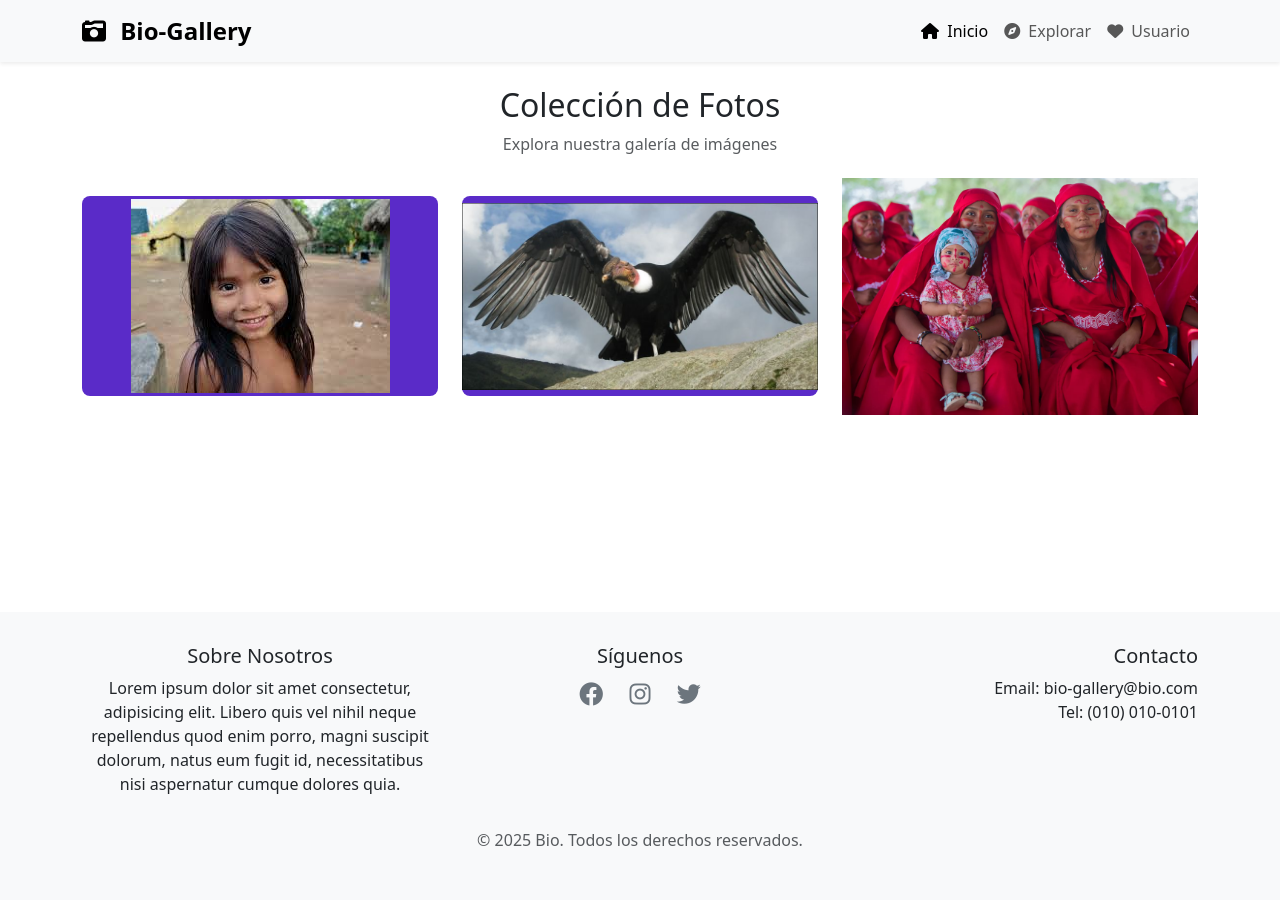
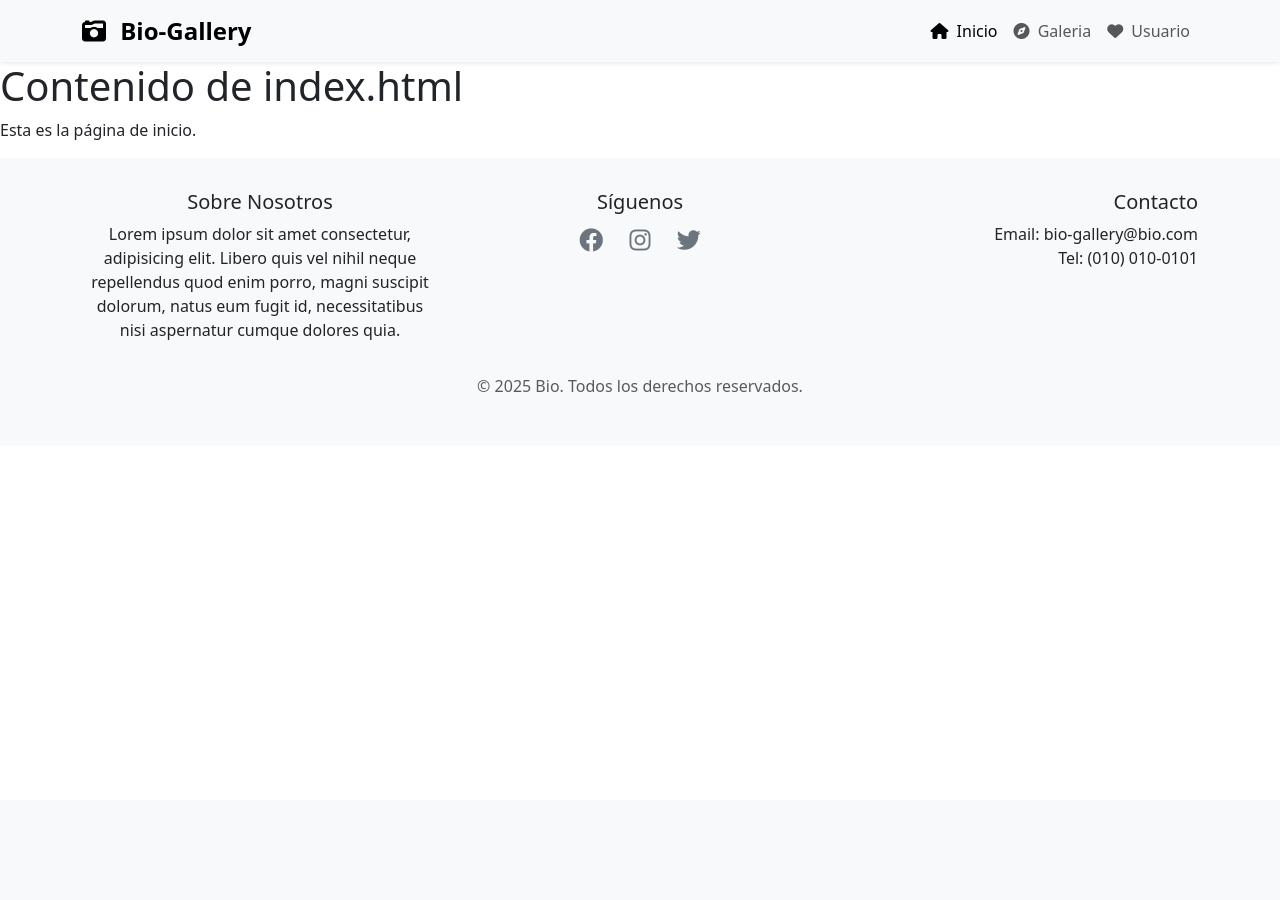
Before and after one commit to Thowers/Bio-gallery, a Django app: page / in a window 1280 px wide. After the commit the page ends 392 px from the top, so only its background shows below. Run offline with Django 5.2, Linux system fonts and the light colour scheme; some libraries are stand-ins or nearby versions.

Commit message:
app creada

```diff
--- /dev/null
+++ b/proyecto/apps/bio/urls.py
@@ -0,0 +1,6 @@
+from django.urls import path
+from . import views
+
+urlpatterns = [
+    path('', views.bio, name='bio'),
+]
--- a/proyecto/biogallery/templates/includes/header.html
+++ b/proyecto/biogallery/templates/includes/header.html
@@ -13,11 +13,11 @@
                 <ul class="navbar-nav">
                     <li class="nav-item">
                         <!-- Icono Inicio desde bootstrap -->
-                        <a class="nav-link active" href="#"><i class="fas fa-home me-1"></i> Inicio</a>
+                        <a class="nav-link active" href="/"><i class="fas fa-home me-1"></i> Inicio</a>
                     </li>
                     <li class="nav-item">
                         <!-- Icono explorar desde bootstrap -->
-                        <a class="nav-link" href="#"><i class="fas fa-compass me-1"></i> Explorar</a>
+                        <a class="nav-link" href="/bio"><i class="fas fa-compass me-1"></i> Galeria</a>
                     </li>
                     <li class="nav-item">
                         <!-- Icono Favoritos desde bootstrap -->
--- a/proyecto/biogallery/templates/layouts/base.html
+++ b/proyecto/biogallery/templates/layouts/base.html
@@ -5,7 +5,7 @@
     <meta charset="UTF-8">
     <meta name="viewport" content="width=device-width, initial-scale=1.0">
     <link rel="shortcut icon" href="assets/imagenes/Favicon.png" type="image/x-icon">
-    <title>{% block title %} Bio-Gallery {% endblock %}</title>
+    <title>{% block title %} Bio-Gallery Inicio {% endblock %}</title>
     <link href="https://cdnjs.cloudflare.com/ajax/libs/bootstrap/5.3.2/css/bootstrap.min.css" rel="stylesheet">
     <link href="https://cdnjs.cloudflare.com/ajax/libs/font-awesome/6.0.0/css/all.min.css" rel="stylesheet">
     <link href="{% static 'main/style.css' %}" rel="stylesheet">
@@ -13,58 +13,8 @@
 </head>
 <body>
     {% include "includes/header.html" %}
-    <!-- Contenido Principal -->
-    <div class="main-content">
-        <div class="container py-4">
-            <div class="row mb-4">
-                <div class="col">
-                    <h2 class="text-center">Colección de Fotos</h2>
-                    <p class="text-center text-muted">Explora nuestra galería de imágenes</p>
-                </div>
-            </div>
+    <main>{% block content %} {% endblock %}</main>
 
-            <div class="row">
-                <!-- 9 tarjetas con contenido diferente -->
-                <div class="col-md-4">
-                    <div class="thumbnail-card">
-                        <div class="thumbnail-img" data-image="{% static 'main/imagenes/imagen1.jpg' %}">
-                            <img src="{% static 'main/imagenes/imagen1.jpg' %}" alt="Thumbnail 1" class="img-fluid">
-                        </div>
-                    </div>
-                </div>
-
-                <div class="col-md-4">
-                    <div class="thumbnail-card">
-                        <div class="thumbnail-img" data-image="{% static 'main/imagenes/imagen2.jpg' %}">
-                            <img src="{% static 'main/imagenes/imagen2.jpg' %}" alt="Thumbnail 2" class="img-fluid">
-                        </div>
-                    </div>
-                </div>
-
-                <div class="col-md-4">
-                    <div class="thumbnail-card">
-                        <div class="thumbnail-img" data-image="{% static 'main/imagenes/imagen3.jpg' %}">
-                            <img src="{% static 'main/imagenes/imagen3.jpg' %}" alt="Thumbnail 3" class="img-fluid">
-                        </div>
-                    </div>
-                </div>
-            </div>
-        </div>
-    </div>
-
-    <div id="imageModal" class="image-modal">
-        <div class="modal-content-wrapper">
-            <span class="close-modal">&times;</span>
-            <img id="modalImage" class="modal-image" src="" alt="Modal Image">
-            <div id="modalDescription" class="modal-description">
-                <p>Lorem ipsum dolor, sit amet consectetur adipisicing elit. Laborum minima ratione sit, consequatur sapiente a libero officia dolor dolorem, ad voluptas iure quia, iste sunt recusandae ipsam aperiam incidunt. Tempora!</p>
-            </div>
-            <div class="modal-buttons text-center mt-3">
-                <button type="button" class="btn btn-success me-2">Si</button>
-                <button type="button" class="btn btn-danger">No</button>
-            </div>
-        </div>
-    </div>
 
     {% include "includes/footer.html" %}
     <script src="https://cdnjs.cloudflare.com/ajax/libs/bootstrap/5.3.2/js/bootstrap.bundle.min.js"></script>
--- a/proyecto/biogallery/templates/pages/index.html
+++ b/proyecto/biogallery/templates/pages/index.html
@@ -1,3 +1,8 @@
 {% extends "layouts/base.html" %}
 
 {% block title %}Pagina principal{% endblock %}
+
+{% block content %}
+<h1 class="titulo">Contenido de index.html</h2>
+<p>Esta es la página de inicio.</p>
+{% endblock %}
--- a/proyecto/biogallery/urls.py
+++ b/proyecto/biogallery/urls.py
@@ -15,10 +15,16 @@ Including another URLconf
     2. Add a URL to urlpatterns:  path('blog/', include('blog.urls'))
 """
 from django.contrib import admin
-from django.urls import path
+from django.urls import path, include
 from .views import inicio
+from django.conf import settings
+from django.conf.urls.static import static
 
 urlpatterns = [
     path('admin/', admin.site.urls),
     path('', inicio, name="inicio"),
+    path('bio/', include('apps.bio.urls')),
 ]
+
+if settings.DEBUG:
+    urlpatterns += static(settings.MEDIA_URL, document_root=settings.MEDIA_ROOT)
--- a/proyecto/static/main/style.css
+++ b/proyecto/static/main/style.css
@@ -69,6 +69,7 @@ body {
     width: 100%;
     position: sticky;
 }
+
 
 .social-icons {
     font-size: 1.5rem;
```
Also changed, not shown: proyecto/apps/bio/templates/pages/bio.html (added, +59 -0 lines), proyecto/apps/bio/views.py (+4 -4 lines).
